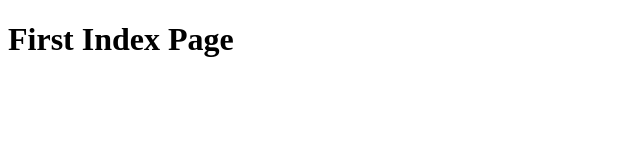
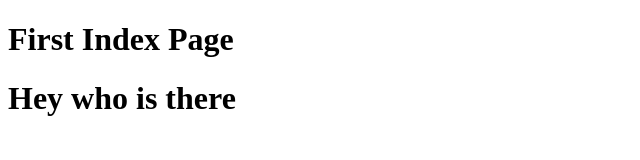
Before and after one commit to up2022/UST-ASSIGNMENT-1, a plain HTML site: page index.html in a window 1280 px wide. Shown: the whole page, without its empty margins (0-640 px from the left). Drawn offline with Linux system fonts and the light colour scheme.

Commit message:
Second Change

```diff
--- a/index.html
+++ b/index.html
@@ -7,5 +7,6 @@
 </head>
 <body>
     <h1>First Index Page</h1>
+    <h1>Hey who is there</h1>
 </body>
 </html>
```
